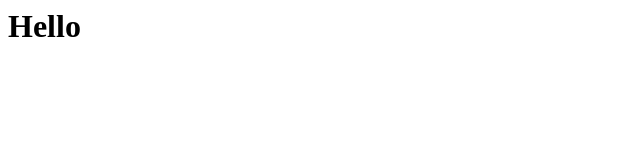
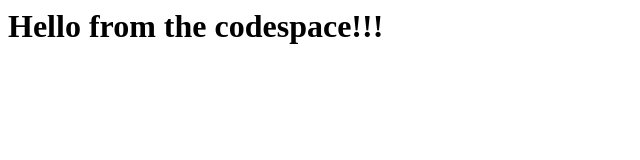
Before and after one commit to patrickdeanbrown/skills-code-with-codespaces, a plain HTML site: page index.html in a window 1280 px wide. Shown: the whole page, without its empty margins (0-640 px from the left). Drawn offline with Linux system fonts and the light colour scheme.

Commit message:
Adding Hello from the codespace

```diff
--- a/index.html
+++ b/index.html
@@ -1,3 +1,3 @@
 <html>
-  <h1>Hello</h1>
+  <h1>Hello from the codespace!!!</h1>
 </html>
```
